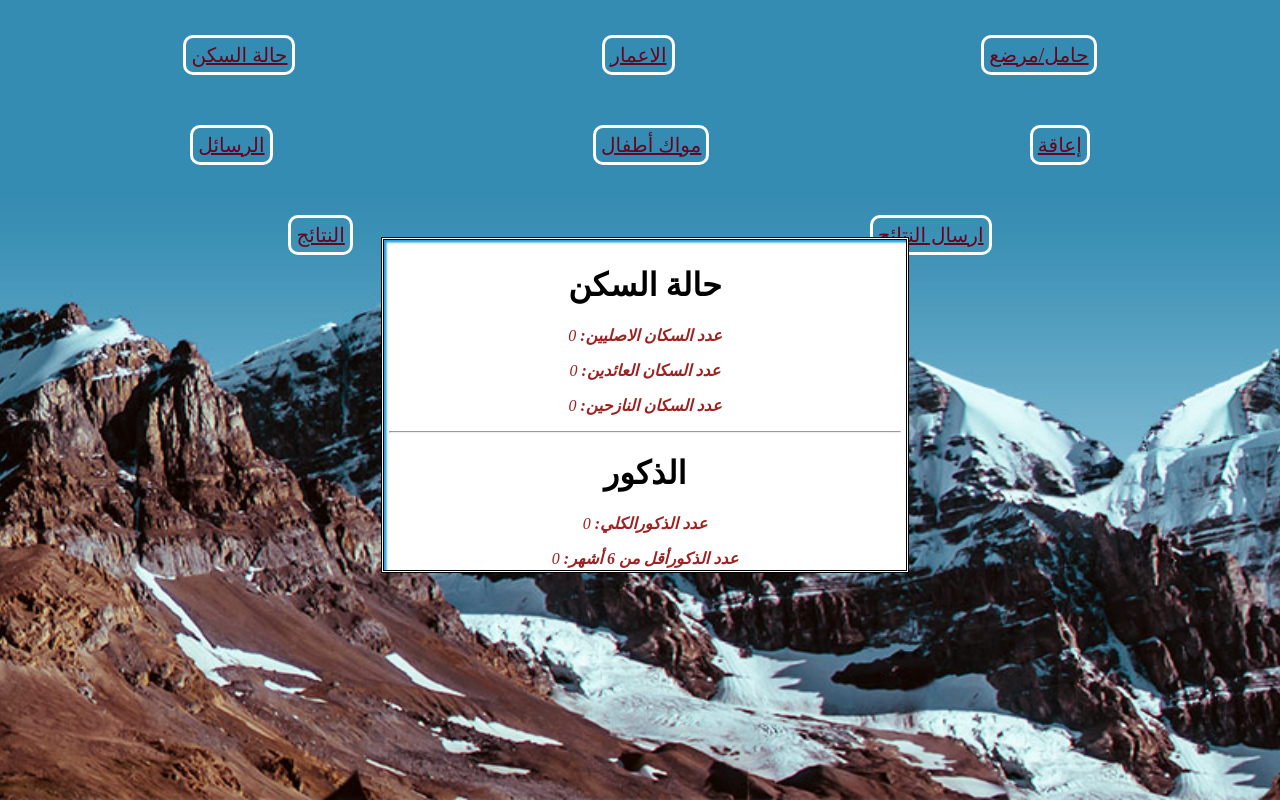
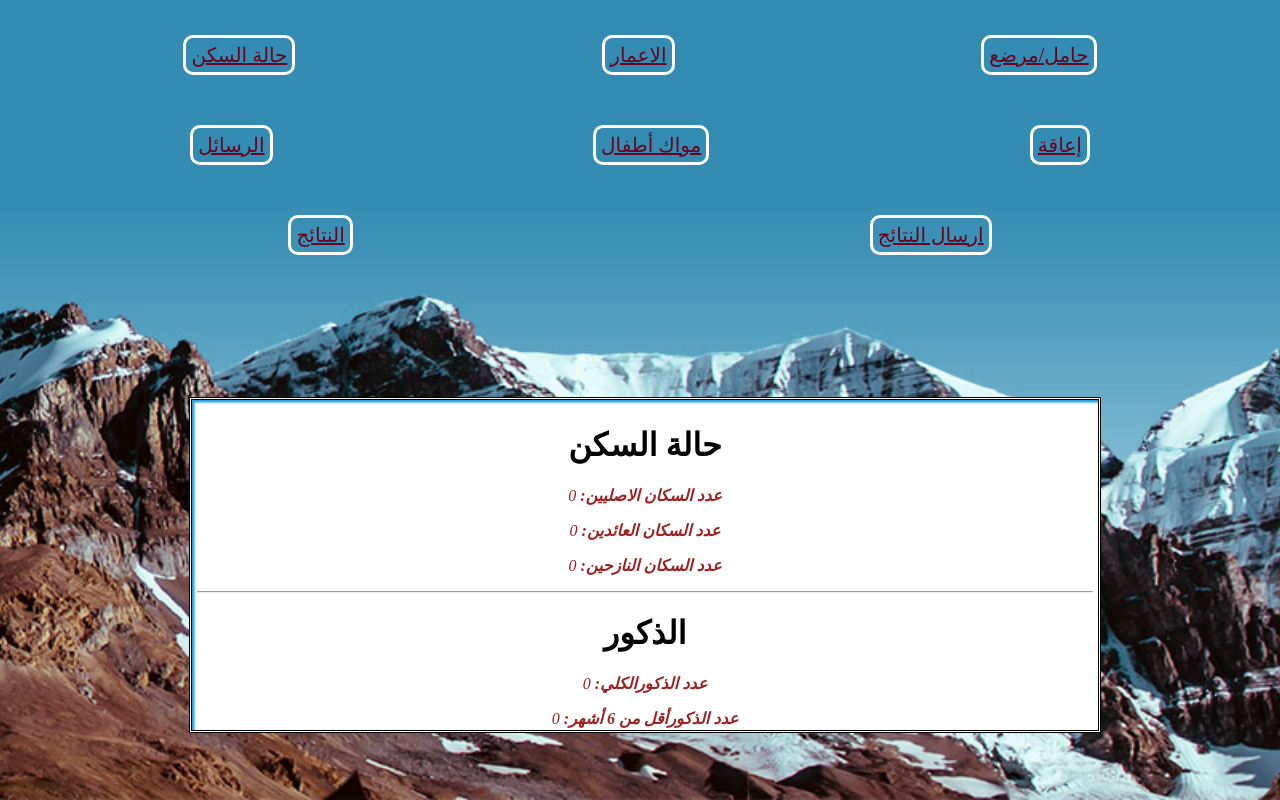
Before and after one commit to najmabboud/Statistical-application, a Flask app: page /display in a window 1280 px wide. Run offline with Flask 3, Linux system fonts and the light colour scheme.

Commit message:
Update main.css

```diff
--- a/static/css/main.css
+++ b/static/css/main.css
@@ -1,7 +1,7 @@
 body {
     margin: 10;
     padding: 10;
-    overflow: hidden;
+    overflow: scroll;
 
 }
 
@@ -12,9 +12,10 @@ body {
     width: 100%;
     height: 100%;
     background-image: url("bg.jpg");
-    background-size: cover;
+   background-size: cover;
     background-repeat: no-repeat;
     animation: scrolling-bg 80s linear infinite alternate;
+    overflow: hidden;
 }
 
 @keyframes scrolling-bg {
@@ -153,11 +154,11 @@ body {
 .info{
 
     position: fixed;
-    top: 50%;
+    top: 70%;
     left: 50%;
     transform: translate(-50%,-50%);
     height: 40%;
-    width: 40%;
+    width: 70%;
     margin: 5px;
     padding: 5px;
     border: double;
```
